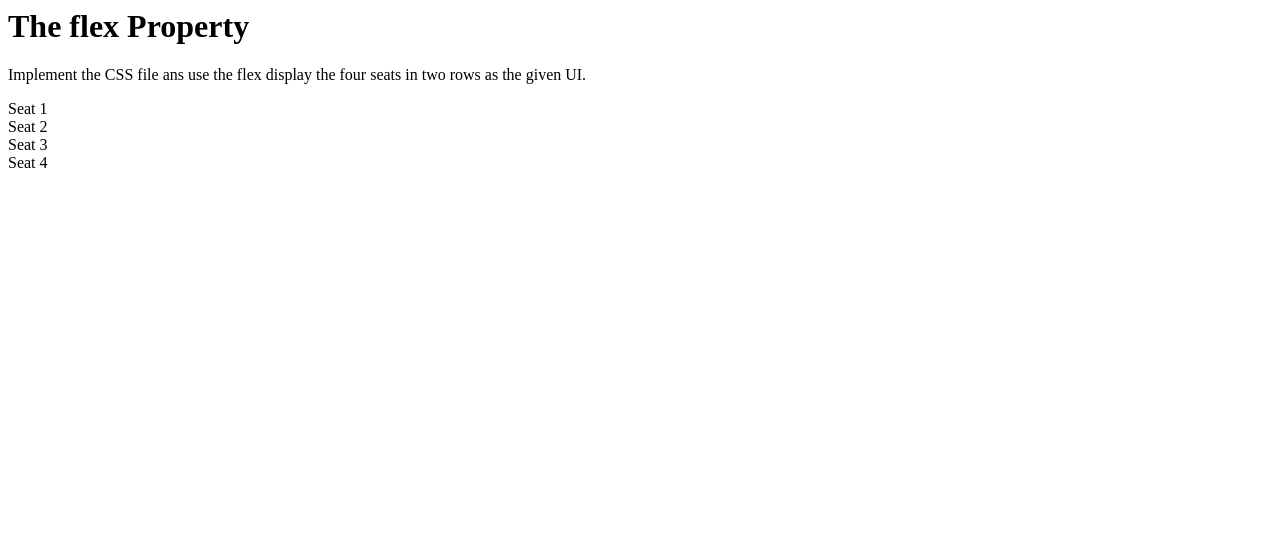
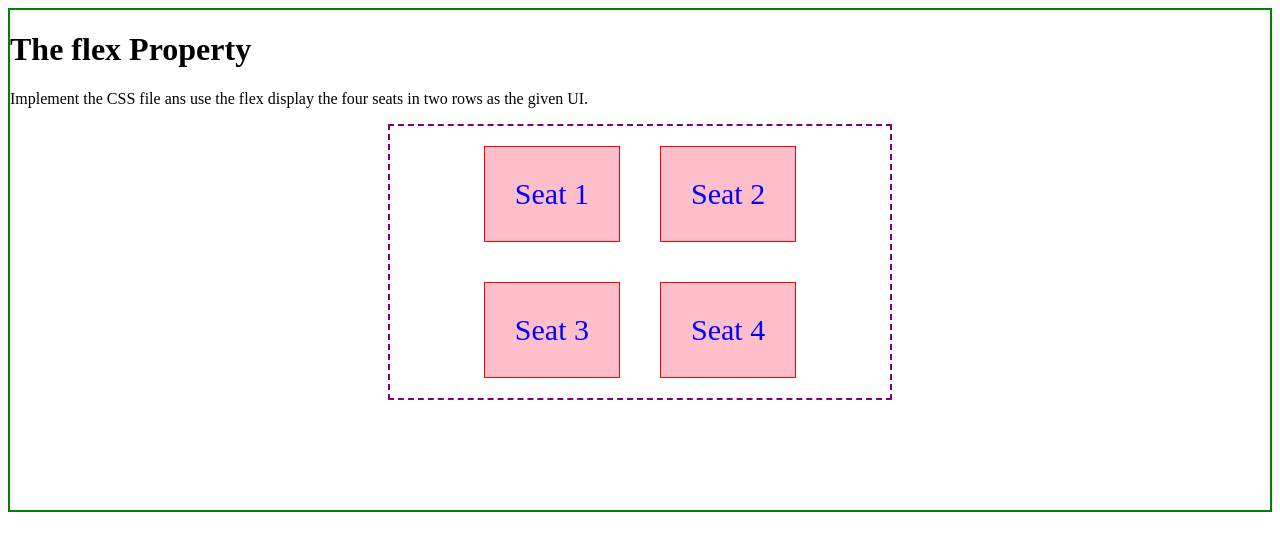
Before and after one commit to Ashen-You/CSS-EXAM, a plain HTML site: page index.html in a window 1280 px wide. Drawn offline with Linux system fonts and the light colour scheme.

Commit message:
feat(css): Implement the CSS file ans use the flex display the four seats in two rows as the given UI.

```diff
--- /dev/null
+++ b/index.css
@@ -0,0 +1,22 @@
+.box {
+    height: 500px;
+    border: 2px solid green;
+}
+
+.flex-container {
+    display: flex;
+    flex-wrap: wrap;
+    justify-content: center;
+    margin: auto;
+    width: 500px;
+    border: 2px dashed purple;
+}
+
+.seat {
+    padding: 30px;
+    margin: 20px;
+    font-size: 30px;
+    color: blue;
+    background-color: #febfcb;
+    border: 1px solid red;
+}
--- a/index.html
+++ b/index.html
@@ -2,19 +2,20 @@
 
 <head>
     <title>CSS Flex</title>
+    <link rel="stylesheet" href="./index.css">
 </head>
 
 <body>
-    <main>
+    <main class="box">
         <h1>The flex Property</h1>
 
         <p>Implement the CSS file ans use the flex display the four seats in two rows as the given UI.</p>
 
         <div class="flex-container">
-            <div>Seat 1</div>
-            <div>Seat 2</div>
-            <div>Seat 3</div>
-            <div>Seat 4</div>
+            <div class="seat">Seat 1</div>
+            <div class="seat">Seat 2</div>
+            <div class="seat">Seat 3</div>
+            <div class="seat">Seat 4</div>
         </div>
     </main>
 </body>
```
